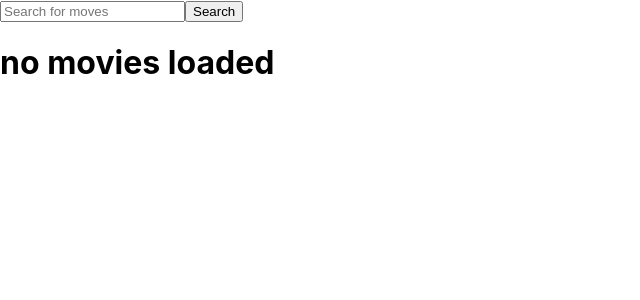
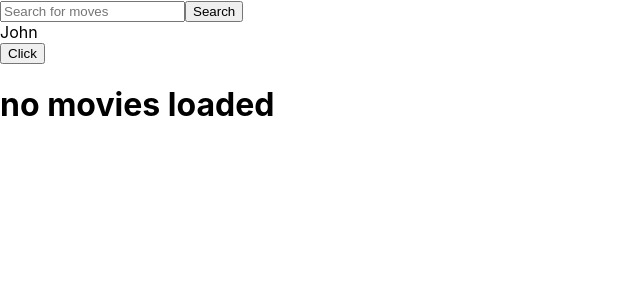
Before and after one commit to SDytewski/search, a React (Create React App) app: page / in a window 1280 px wide. Shown: the top 300 px of the page, without its empty margins (0-640 px from the left). Built offline with nearby package versions, Linux system fonts and the light colour scheme.

Commit message:
performed a lesson on state to show a name

```diff
--- a/src/components/Movielist.js
+++ b/src/components/Movielist.js
@@ -53,12 +53,17 @@ const Butt = ({ display }) => {
 
 function Movielist() {
   const [name, setName] = useState([]);
+  const [person, setPerson] = useState("John")
 
   // console.log(localStorage);
 
   // setting an array empty to use for my movies array
   const [display, setDisplay] = useState('notdisplayed');
   const showButton = (e) => {
+    // console.log(e);
+
+    // if(shows.id===e)
+    console.log(e)
     e.preventDefault();
     setDisplay("displayed");
   };
@@ -107,6 +112,7 @@ function Movielist() {
           id: film.length === 0 ? 1 : film[film.length - 1].id + 1,
           movPoster: poster,
         }
+        console.log(shows.id);
 
         const returnValue = [...film, shows];
 
@@ -127,11 +133,6 @@ function Movielist() {
 
   // }
 
-
-
-
-
-
   return (
     <div className='container-fluid movie-app'>
       <div className='search'>
@@ -150,6 +151,10 @@ function Movielist() {
         >
           Search
         </button>
+        <div id="people">
+        {person}
+        </div>
+        <button onClick={()=>{setPerson("Bob")}}>Click</button>
 
 
         {/* Calling my function that runs the api call and sets it to what the user searches on button click            */}
```
